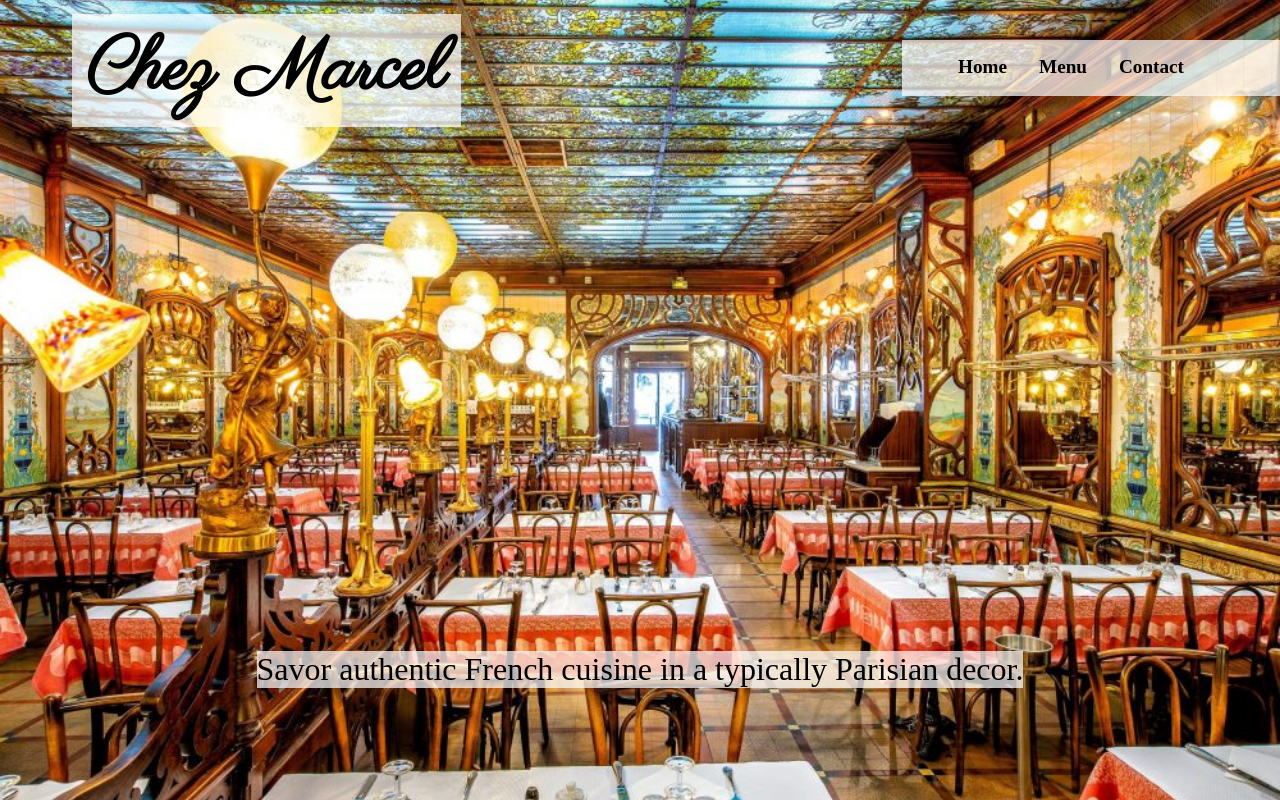
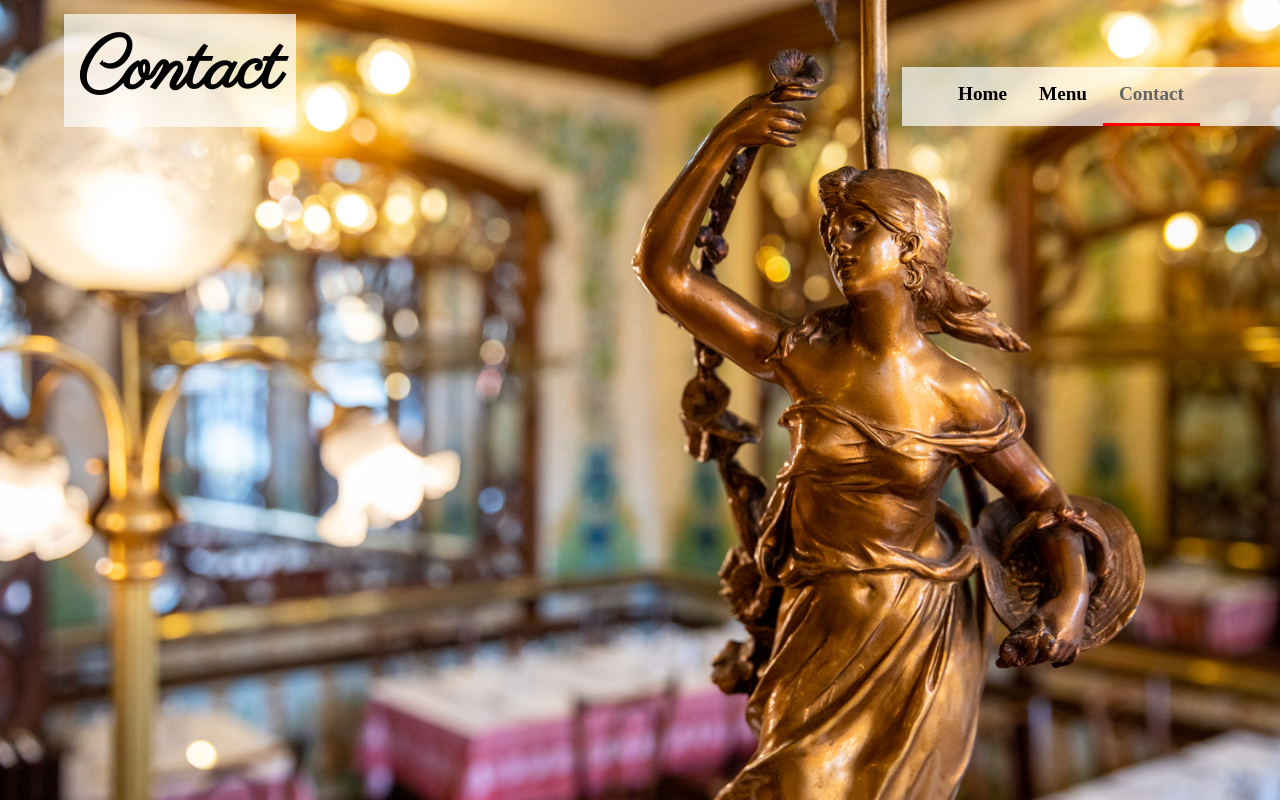
Before and after one commit to romainyvernes/restaurant_page, a website built with webpack: page dist/index.html in a window 1280 px wide. Built offline with nearby package versions, Linux system fonts and the light colour scheme; a web font is replaced by a local one.

Commit message:
Menu page completed

```diff
--- a/src/contact.js
+++ b/src/contact.js
@@ -0,0 +1,49 @@
+const contact = (() => {
+
+    const render = () => {
+        const mainContainer = document.querySelector('#content');
+        const header = document.createElement('header');
+        const title = document.createElement('h1');
+        const navbar = document.createElement('ul');
+
+        // handle background image, title, and navigation bar
+        mainContainer.style.backgroundImage = "url('./statue.jpeg')";
+
+        const TAB_NAMES = ['Home', 'Menu', 'Contact'];
+        for (let i = 0; i < TAB_NAMES.length; i++) {
+            const tab = document.createElement('li');
+            const link = document.createElement('a');
+
+            // add bottom red border for selected tab
+            if (i === 2) {
+                title.textContent = TAB_NAMES[i];
+                mainContainer.appendChild(title);
+
+                tab.style.borderBottom = '3px solid red';
+                link.style.color = 'rgb(100, 100, 100)';
+            }
+
+            //link.href = `${TAB_NAMES[i].toLowerCase()}.js`;
+            link.href = '#';
+            link.textContent = TAB_NAMES[i];
+
+            tab.appendChild(link);
+            navbar.appendChild(tab);
+        }
+        header.appendChild(navbar);
+        mainContainer.appendChild(header);
+
+        // handle contact area
+        const contactContainer = document.createElement('div');
+        contactContainer.id = 'contact-container';
+
+        // location
+        const location = document.createElement('section');
+        const locationIcon = document.createElement('i');
+        locationIcon.className = '';
+    };
+
+    return {render}
+})();
+
+export default contact
--- a/src/home.js
+++ b/src/home.js
@@ -7,6 +7,8 @@ const homepage = (() => {
         const description = document.createElement('p');
         const navbar = document.createElement('ul');
 
+        container.style.backgroundImage = "url('./restaurant.jpeg')";
+
         title.textContent = 'Chez Marcel';
         container.appendChild(title);
 
@@ -14,6 +16,12 @@ const homepage = (() => {
         for (let i = 0; i < TAB_NAMES.length; i++) {
             const tab = document.createElement('li');
             const link = document.createElement('a');
+
+            // add bottom red border for selected tab
+            if (i === 0) {
+                tab.style.borderBottom = '3px solid red';
+                link.style.color = 'rgb(100, 100, 100)';
+            }
 
             //link.href = `${TAB_NAMES[i].toLowerCase()}.js`;
             link.href = '#';
@@ -25,6 +33,7 @@ const homepage = (() => {
         header.appendChild(navbar);
         container.appendChild(header);
 
+        description.id = 'home-description';
         description.textContent = `Savor authentic French cuisine in a typically
                 Parisian decor.`;
         container.appendChild(description);
--- a/src/index.js
+++ b/src/index.js
@@ -1,5 +1,9 @@
 import homepage from './home'
+import menu from './menu'
+import contact from './contact'
 
 window.onload = (event) => {
-    homepage.render();
+    // homepage.render();
+    // menu.render();
+    contact.render();
 };
--- a/src/menu.js
+++ b/src/menu.js
@@ -0,0 +1,74 @@
+const menu = (() => {
+
+    const render = () => {
+        const mainContainer = document.querySelector('#content');
+        const header = document.createElement('header');
+        const title = document.createElement('h1');
+        const navbar = document.createElement('ul');
+
+        // handle background image, title, and navigation bar
+        mainContainer.style.backgroundImage = "url('./table.jpeg')";
+
+        const TAB_NAMES = ['Home', 'Menu', 'Contact'];
+        for (let i = 0; i < TAB_NAMES.length; i++) {
+            const tab = document.createElement('li');
+            const link = document.createElement('a');
+
+            // add bottom red border for selected tab
+            if (i === 1) {
+                title.textContent = TAB_NAMES[i];
+                mainContainer.appendChild(title);
+
+                tab.style.borderBottom = '3px solid red';
+                link.style.color = 'rgb(100, 100, 100)';
+            }
+
+            //link.href = `${TAB_NAMES[i].toLowerCase()}.js`;
+            link.href = '#';
+            link.textContent = TAB_NAMES[i];
+
+            tab.appendChild(link);
+            navbar.appendChild(tab);
+        }
+        header.appendChild(navbar);
+        mainContainer.appendChild(header);
+
+        // handle menu area
+        const menuContainer = document.createElement('div');
+        menuContainer.id = 'menu-container';
+
+        const MENU_SECTIONS = [
+            {Entrees: ['6 or 12 snails', 'Endive salad with Roquefort cheese',
+                    'Duck foie gras', 'Leeks with vinaigrette']},
+            {Meats: ['Duck confit with shot apples', 'Sautéed veal marengo',
+                    'Grilled andouillette with mustard sauce', 'Beef bourguignon']},
+            {Fish: ['Baked sea bream with virgin sauce', 'Pike quenelle, shellfish coulis']},
+            {Sides: ['Mushrooms à la provençale', 'Golden potatoes fried in duck fat',
+                    'Alsatian sauerkraut']},
+            {Cheeses: ['Comté', 'Roquefort blue cheese', 'Camembert', 'Goat cheese']},
+            {Desserts: ['Crème brulée', 'Île flottante', 'Tiramisu', 'Chocolate éclairs']}
+        ];
+
+        MENU_SECTIONS.map(section => {
+            const sectionName = Object.keys(section)[0];
+            const sectionContainer = document.createElement('section');
+            const sectionTitle = document.createElement('h2');
+
+            sectionTitle.textContent = sectionName;
+            sectionContainer.appendChild(sectionTitle);
+
+            section[sectionName].map(item => {
+                const sectionItem = document.createElement('p');
+                sectionItem.textContent = item;
+                sectionContainer.appendChild(sectionItem);
+            });
+            menuContainer.appendChild(sectionContainer);
+        });
+
+        mainContainer.appendChild(menuContainer);
+    };
+
+    return {render}
+})();
+
+export default menu
```
Also changed, not shown: dist/index.html, dist/main.js, dist/statue.jpeg (added), dist/styles.css, dist/table.jpeg (added).
